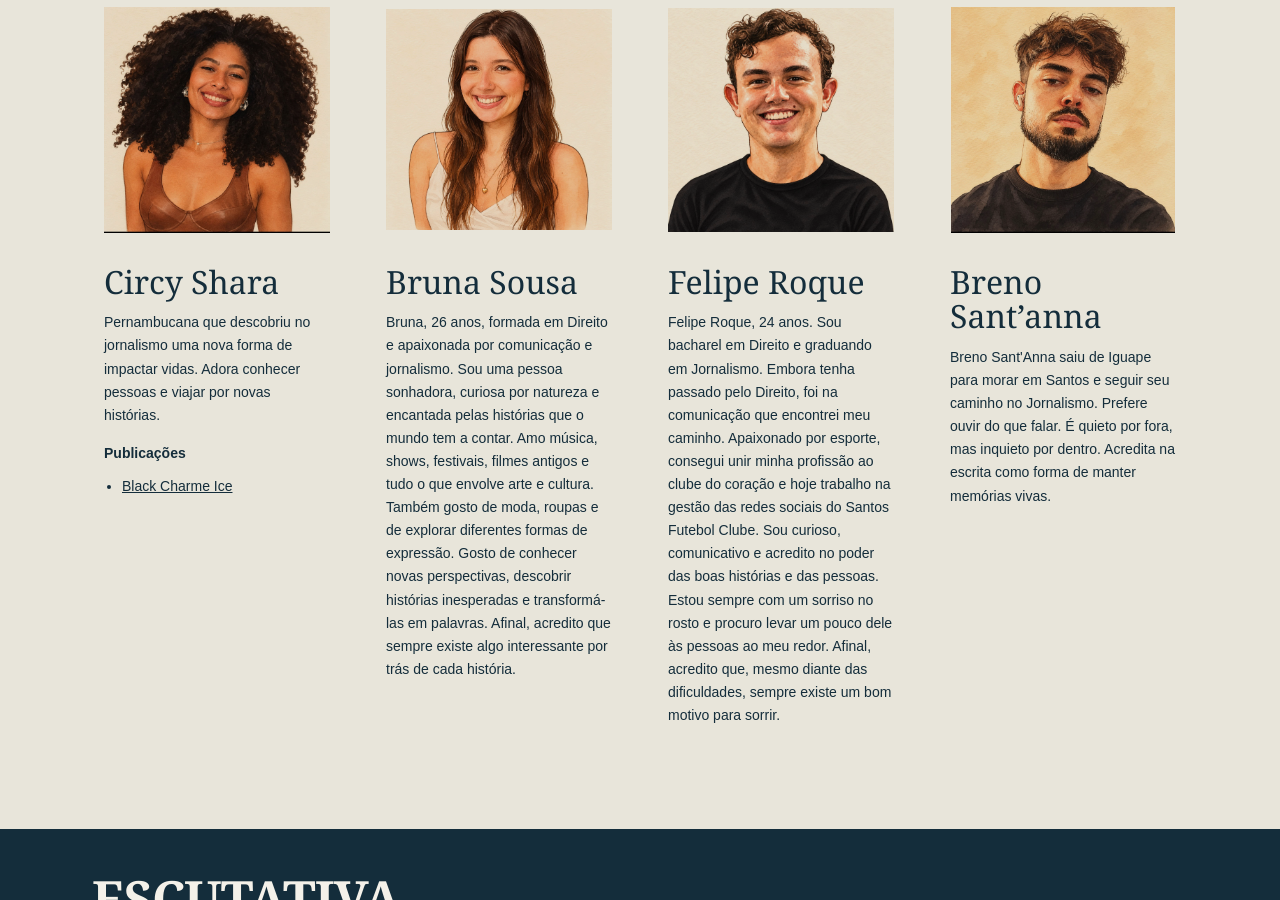
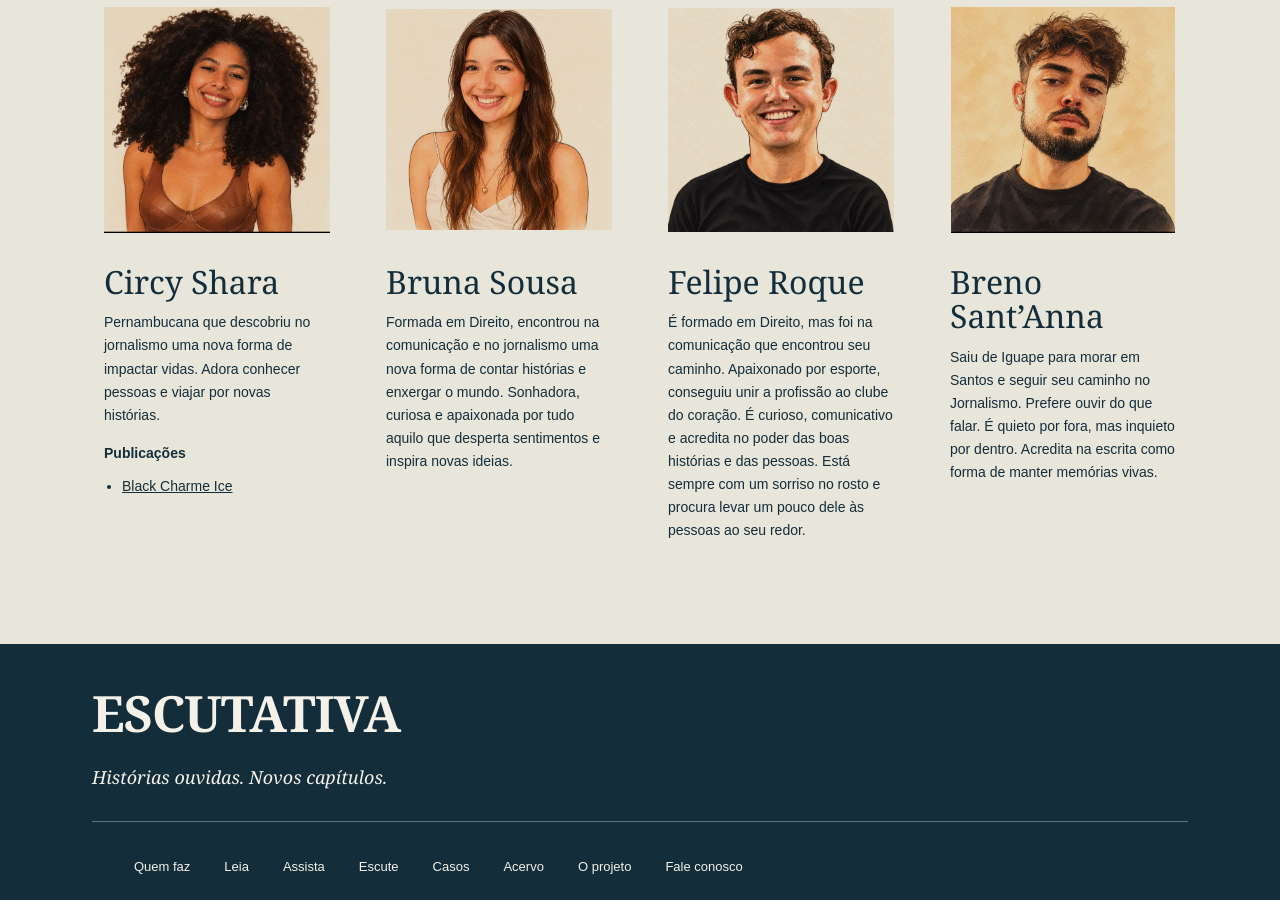
Before and after one commit to iarleyoliveira/ESCUTATIVA, a Jekyll site: the page built from index.html, in a window 1280 px wide and 900 px high, scrolled down 4944 px. Built offline with Jekyll 4.4.1, drawn with Linux system fonts in a browser that asks for light colours.

Commit message:
Atualiza biografias da equipe com textos revisados

```diff
--- a/_data/equipe.yml
+++ b/_data/equipe.yml
@@ -8,17 +8,17 @@ members:
     url: ""
   - name: "Bruna Sousa"
     role: ""
-    bio: "Bruna, 26 anos, formada em Direito e apaixonada por comunicação e jornalismo. Sou uma pessoa sonhadora, curiosa por natureza e encantada pelas histórias que o mundo tem a contar. Amo música, shows, festivais, filmes antigos e tudo o que envolve arte e cultura. Também gosto de moda, roupas e de explorar diferentes formas de expressão. Gosto de conhecer novas perspectivas, descobrir histórias inesperadas e transformá-las em palavras. Afinal, acredito que sempre existe algo interessante por trás de cada história."
+    bio: "Formada em Direito, encontrou na comunicação e no jornalismo uma nova forma de contar histórias e enxergar o mundo. Sonhadora, curiosa e apaixonada por tudo aquilo que desperta sentimentos e inspira novas ideias."
     portrait: "/assets/uploads/equipe/integrante-01.jpeg"
     url: ""
   - name: "Felipe Roque"
     role: ""
-    bio: "Felipe Roque, 24 anos. Sou bacharel em Direito e graduando em Jornalismo. Embora tenha passado pelo Direito, foi na comunicação que encontrei meu caminho. Apaixonado por esporte, consegui unir minha profissão ao clube do coração e hoje trabalho na gestão das redes sociais do Santos Futebol Clube. Sou curioso, comunicativo e acredito no poder das boas histórias e das pessoas. Estou sempre com um sorriso no rosto e procuro levar um pouco dele às pessoas ao meu redor. Afinal, acredito que, mesmo diante das dificuldades, sempre existe um bom motivo para sorrir."
+    bio: "É formado em Direito, mas foi na comunicação que encontrou seu caminho. Apaixonado por esporte, conseguiu unir a profissão ao clube do coração. É curioso, comunicativo e acredita no poder das boas histórias e das pessoas. Está sempre com um sorriso no rosto e procura levar um pouco dele às pessoas ao seu redor."
     portrait: "/assets/uploads/equipe/integrante-02.jpeg"
     url: ""
-  - name: "Breno Sant’anna"
+  - name: "Breno Sant’Anna"
     role: ""
-    bio: "Breno Sant'Anna saiu de Iguape para morar em Santos e seguir seu caminho no Jornalismo. Prefere ouvir do que falar. É quieto por fora, mas inquieto por dentro. Acredita na escrita como forma de manter memórias vivas."
+    bio: "Saiu de Iguape para morar em Santos e seguir seu caminho no Jornalismo. Prefere ouvir do que falar. É quieto por fora, mas inquieto por dentro. Acredita na escrita como forma de manter memórias vivas."
     portrait: "/assets/uploads/equipe/breno-santanna.jpeg"
     url: ""
 socials: []
```
